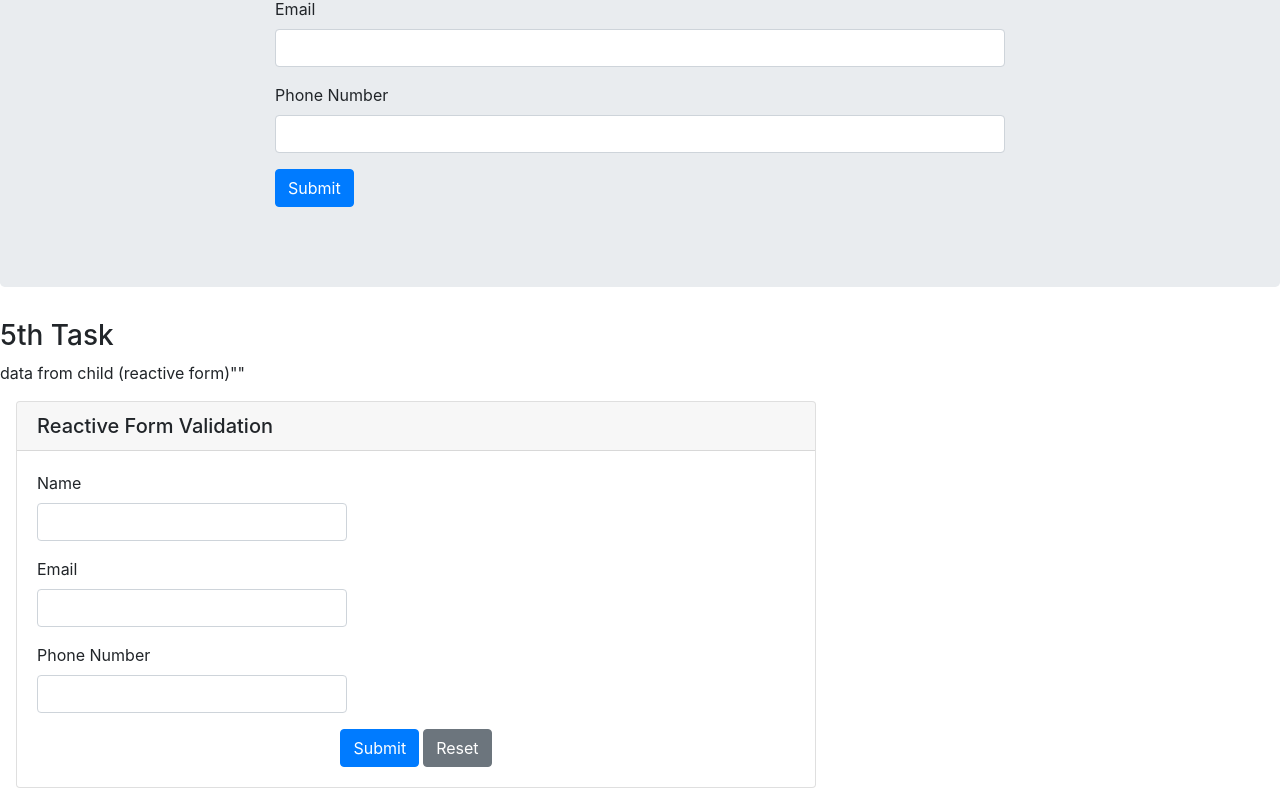
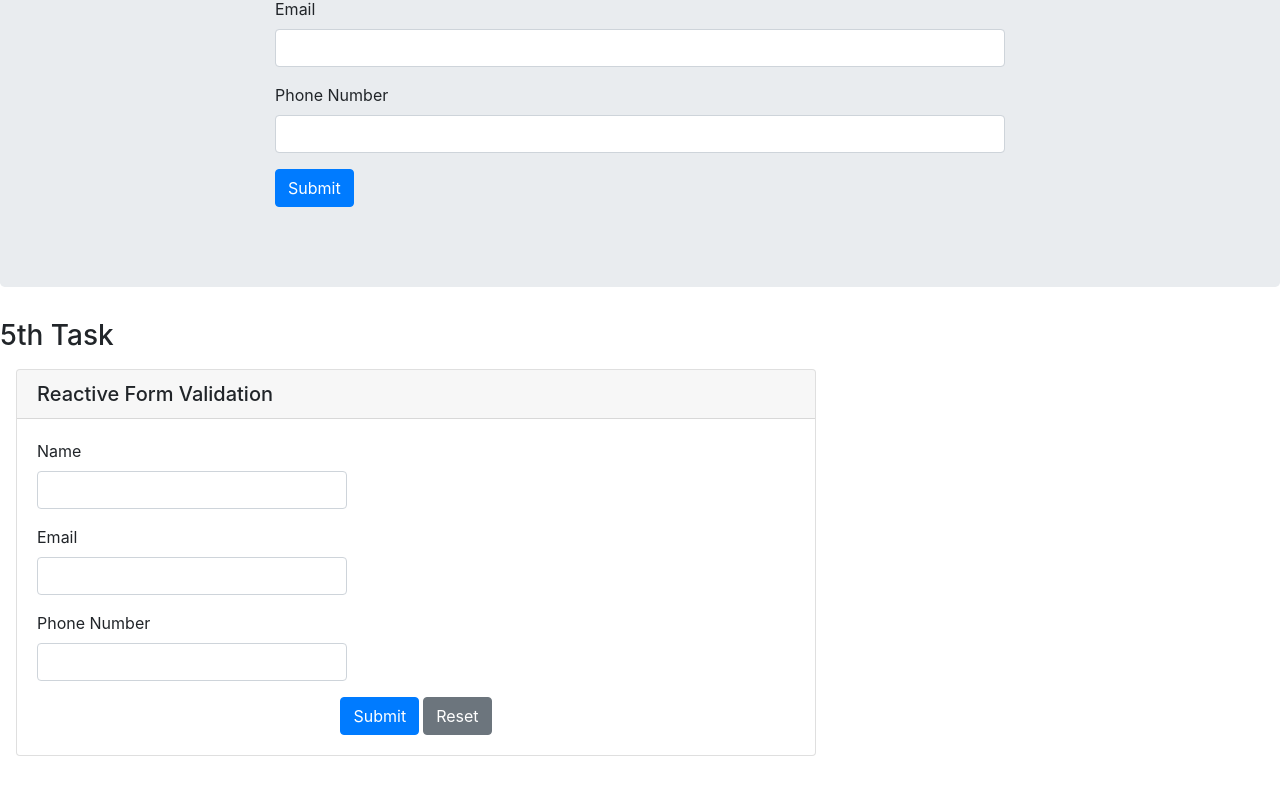
Before and after one commit to MukeshMkt/angularFirstProject, an Angular app: page / in a window 1280 px wide. Shown: the part 740-1544 px from the top of the page. After the commit the page ends 1512 px from the top, so only its background shows below. Built offline with nearby package versions, Linux system fonts and the light colour scheme.

Commit message:
reactive form

```diff
--- a/src/app/app.component.html
+++ b/src/app/app.component.html
@@ -18,7 +18,9 @@
 <h2>4th Task (Template Driven Form)</h2>
 <app-template-driven-form></app-template-driven-form>
 <h3>5th Task</h3>
-<p>data from child (reactive form){{ reactiveFormData | json }}</p>
+<div *ngIf="reactiveFormData">
+  <p>data from child (reactive form){{ reactiveFormData | json }}</p>
+</div>
 <app-reactive-form
   (reactiveFormDataFunc)="reactiveFormDataFunc($event)"
 ></app-reactive-form>
```
